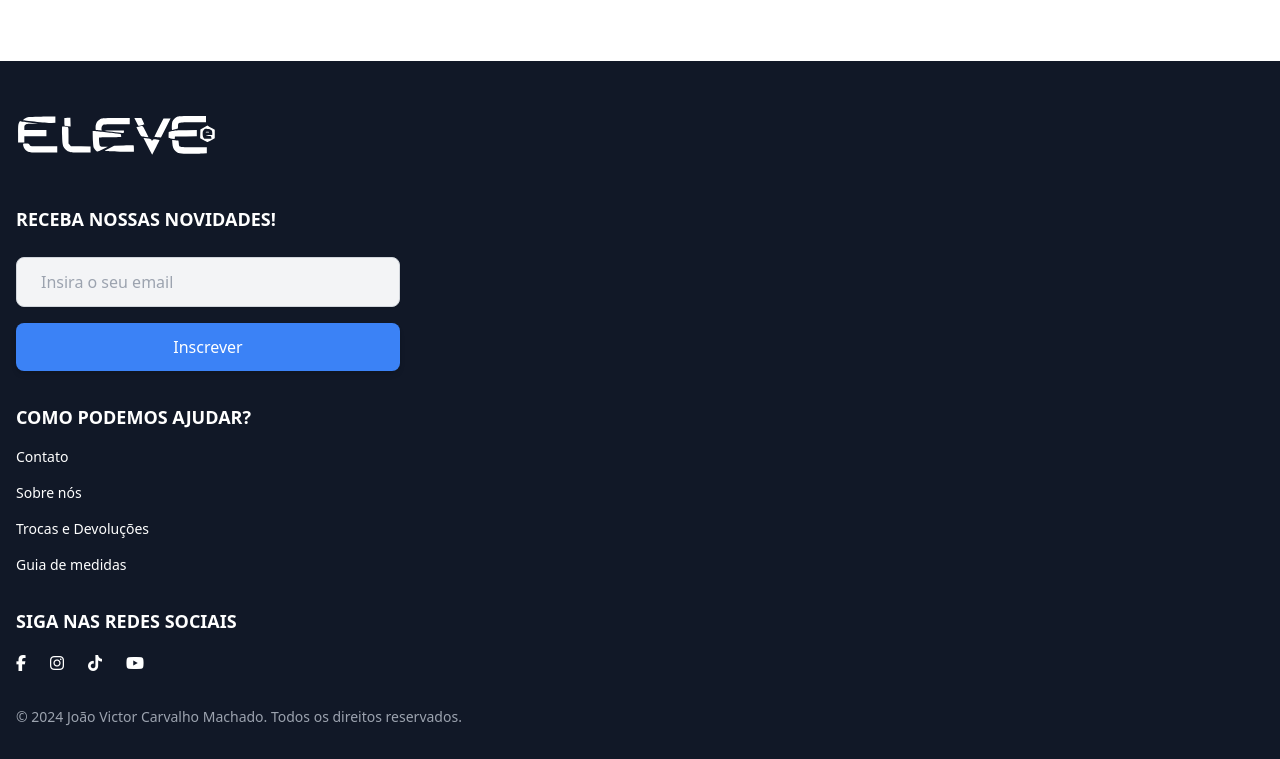
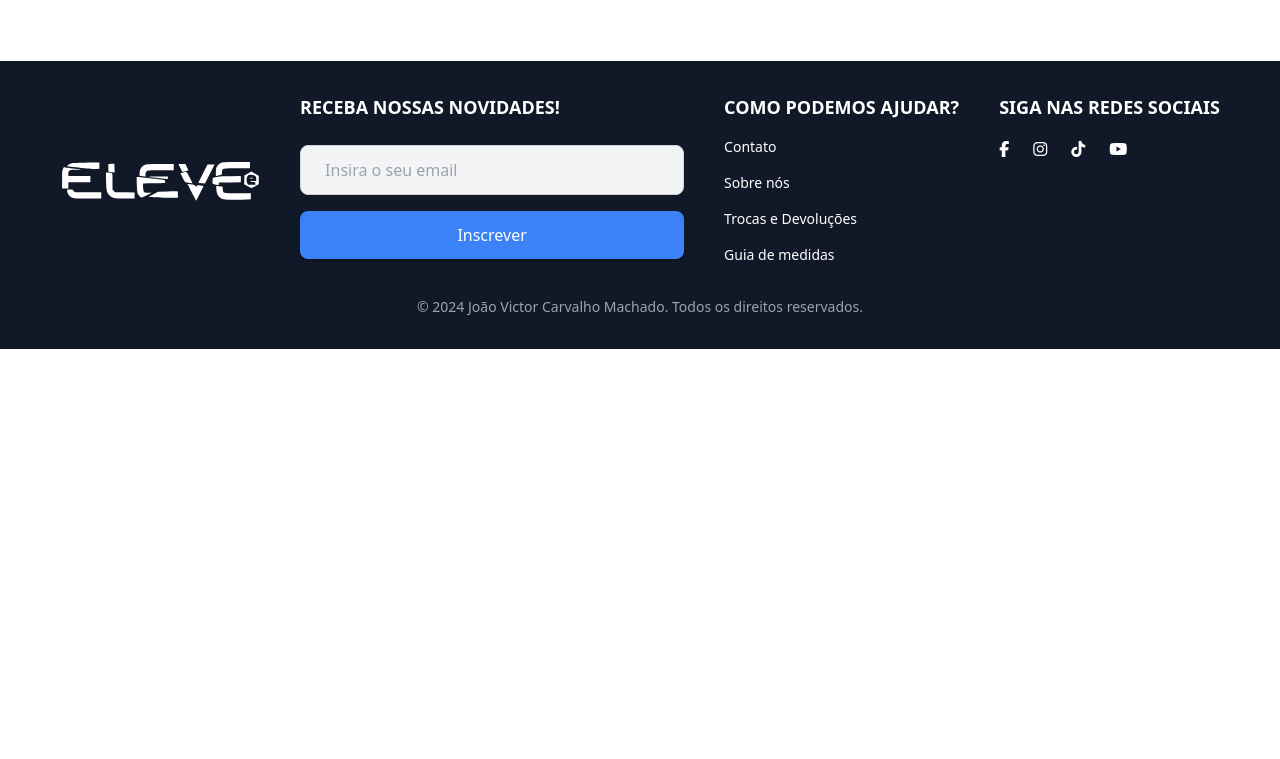
Before and after one commit to joaovictorcmd/project, a website: page src/pages/index.html in a window 1280 px wide. Shown: the part 1863-2622 px from the top of the page. After the commit the page ends 2212 px from the top, so only its background shows below. Drawn offline with nearby package versions, Linux system fonts and the light colour scheme.

Commit message:
:iphone: Enhance responsiveness

```diff
--- a/src/components/footer.html
+++ b/src/components/footer.html
@@ -1,8 +1,10 @@
 <footer class="bg-gray-900 text-white py-8">
   <div class="container mx-auto px-4 flex flex-col gap-8">
     <!-- Parte superior do footer -->
-    <div class="flex flex-col justify-between gap-8">
-      <a href="#" aria-label="Home" class="self-start text-white">
+    <div class="flex flex-col lg:flex-row justify-between gap-8 lg:justify-center lg:gap-10">
+
+      <!-- Logo -->
+      <a href="#" aria-label="Home" class="self-start lg:self-center text-white">
         <svg
           class="h-20 w-auto"
           version="1.0"
@@ -187,7 +189,7 @@ c-180 -1 -240 -4 -198 -10z"
     </div>
 
     <!-- Parte inferior do footer -->
-    <div class="text-sm text-gray-400">
+    <div class="text-sm text-gray-400 lg:text-center">
       © 2024
       <a href="https://github.com/joaovictorcmd" target="_blank" rel="noopener noreferrer" class="hover:text-gray-300 hover:underline"
         >João Victor Carvalho Machado</a
--- a/src/pages/index.html
+++ b/src/pages/index.html
@@ -124,7 +124,7 @@
         <!-- Botão do Menu Sanduíche -->
         <button
           id="menuButton"
-          class="text-gray-800 focus:outline-none lg:hidden"
+          class="text-gray-800 focus:outline-none md:hidden"
           aria-label="Abrir menu"
         >
           <svg
@@ -143,7 +143,7 @@
           </svg>
         </button>
 
-        <nav class="hidden lg:flex space-x-6">
+        <nav class="hidden md:flex space-x-6">
           <a href="#" class="hover:text-gray-400">Consectetur</a>
           <a href="#" class="hover:text-gray-400">Itaque</a>
           <a href="#" class="hover:text-gray-400">Deserunt</a>
```
Also changed, not shown: dist/output.css.
